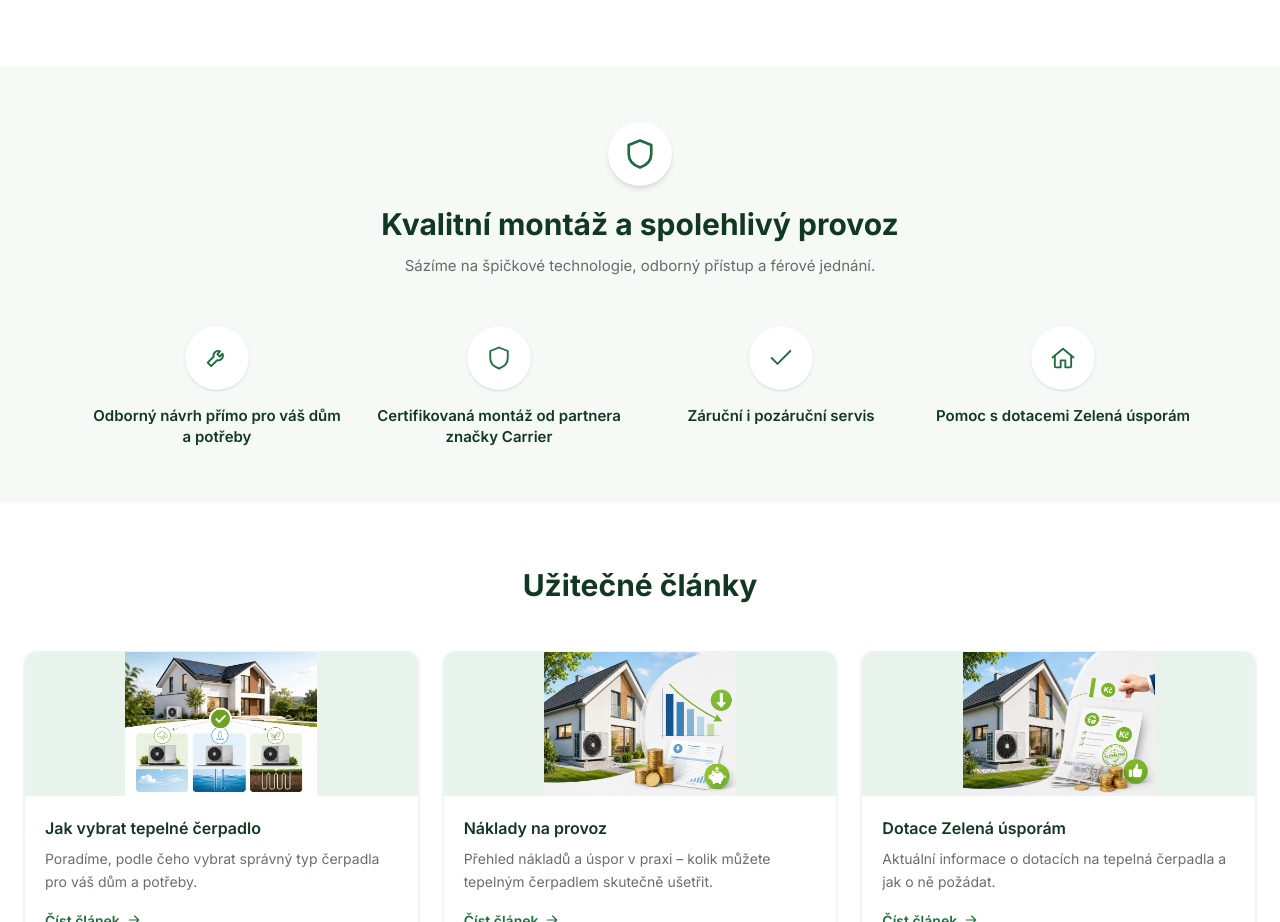
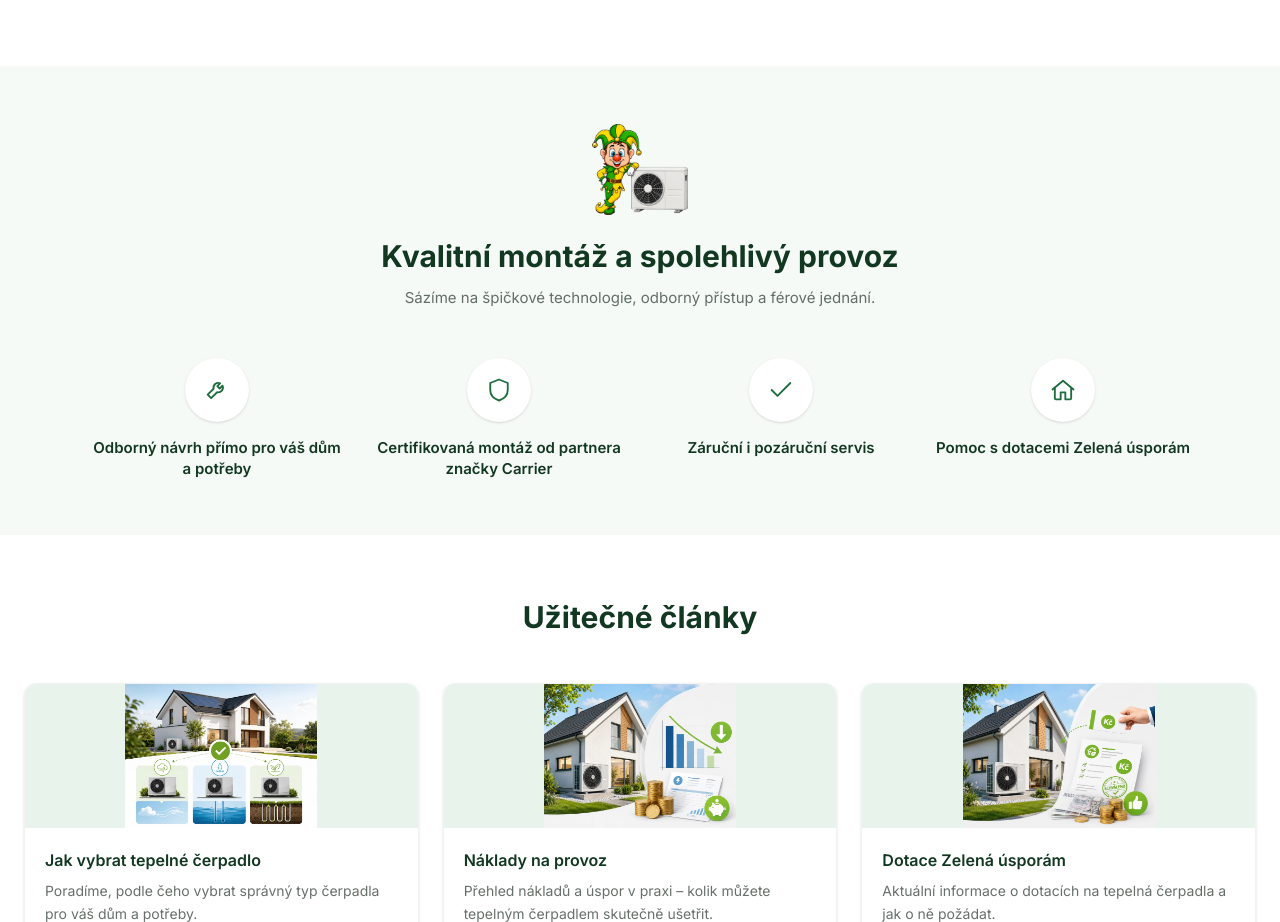
Before and after one commit to cuketka69/klimatizacekasparek, a Next.js app: page / in a window 1280 px wide. Shown: the part 5160-6082 px from the top of the page. Built offline with nearby package versions, Linux system fonts and the light colour scheme.

Commit message:
Replace shield icon with the Kašpar mascot above the trust heading

```diff
--- a/components/TrustBadges.tsx
+++ b/components/TrustBadges.tsx
@@ -1,4 +1,5 @@
-import { ShieldIcon, WrenchIcon, CheckIcon, HomeIcon } from "./icons";
+import Image from "next/image";
+import { WrenchIcon, CheckIcon, HomeIcon, ShieldIcon } from "./icons";
 import { trustPoints } from "@/lib/content";
 import { Reveal } from "./Reveal";
 
@@ -9,8 +10,14 @@ export function TrustBadges() {
     <section className="bg-brand-light/40 py-14">
       <div className="mx-auto max-w-6xl px-6">
         <Reveal className="mx-auto max-w-2xl text-center">
-          <span className="mx-auto flex h-16 w-16 items-center justify-center rounded-full bg-white text-brand shadow-md">
-            <ShieldIcon className="h-9 w-9" />
+          <span className="relative mx-auto block h-24 w-24">
+            <Image
+              src="/kascer.webp"
+              alt="Maskot Kašpar"
+              fill
+              sizes="96px"
+              className="object-contain"
+            />
           </span>
           <h2 className="mt-5 text-2xl sm:text-3xl font-bold text-brand-dark">
             Kvalitní montáž a spolehlivý provoz
```
Also changed, not shown: public/kascer.webp (added).
